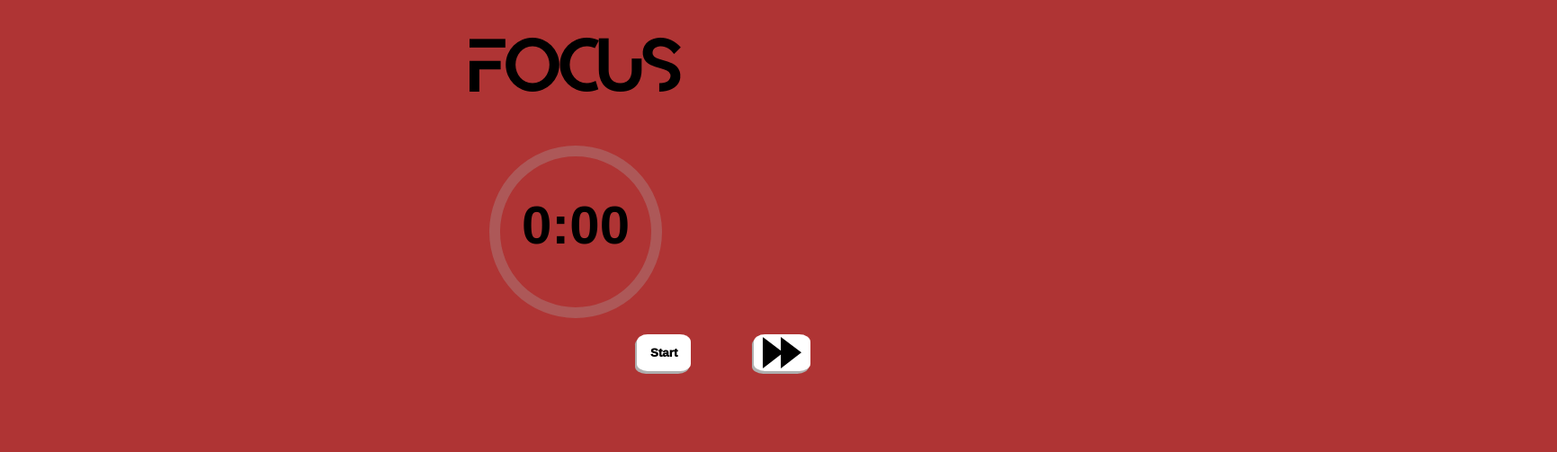
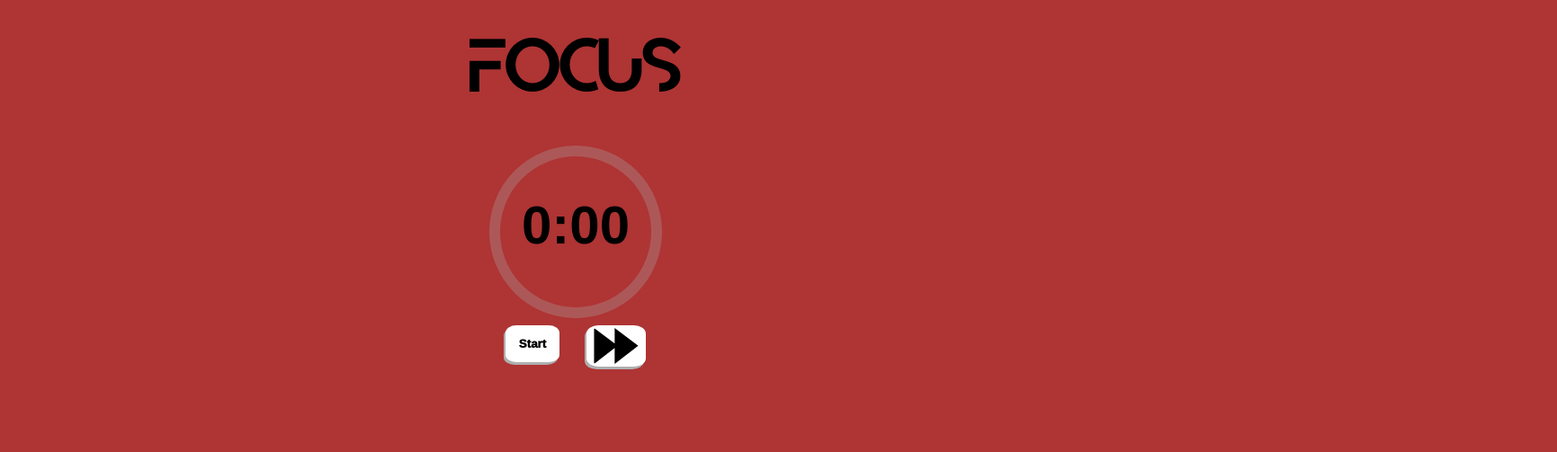
Before and after one commit to DeanVini/projeto_Focus, a plain HTML site: page index.html in a window 1280 px wide. Shown: the whole page at 90% size, 1731 px wide, since content can reach past the window. Drawn offline with Linux system fonts and the light colour scheme.

Commit message:
commit 5

```diff
--- a/index.html
+++ b/index.html
@@ -19,6 +19,8 @@
 
 
 <!--HTML do cronometro (falta js)-->
+    <div>
+
     </div>
     <div class="baseTimer">
         <div class="baseTimerItems">
@@ -43,6 +45,8 @@
 
    </div>
 
+   </div>
+
 
 
 
--- a/style.css
+++ b/style.css
@@ -66,11 +66,20 @@ body{
 /*----------------------------------------------------------------------------------------------*/
 
 
+/*fiz uma tag div para receber os botoes Start e Next,
+  com o unico objetivo usar o felxbox e tornar o site
+  adaptavel para qualquer resolução*/
+.baseButton{
+    display: flex;
+    justify-content: center;
+    gap: 30px;
+    cursor: pointer;
+
+}
 
 .buttonStart{
     cursor: pointer;
     border: none;
-    margin: 10px 700px 0px;
     padding: 10px 12px;
     border-radius: 4px;
     appearance: button;
@@ -89,7 +98,6 @@ body{
     display: inline-block;
     cursor: pointer;
     border: none;
-    margin: -150px 830px 13.4px;
     border-radius: 4px;
     appearance: button;
     box-shadow: #afafaf -2px 3px 0px;
@@ -98,6 +106,11 @@ body{
     font-weight: bold;
     border-radius: 20%;
     transition: color 0.5s ease-in-out 0s;
-    height: 35px;
-    width: 57px;
+    height: 40px;
+    width: 60px;
 }
+
+h1.buttonNext:active, h1.buttonNext:hover{
+    font-size: 150%;
+    background-color: #000000;
+}
```
